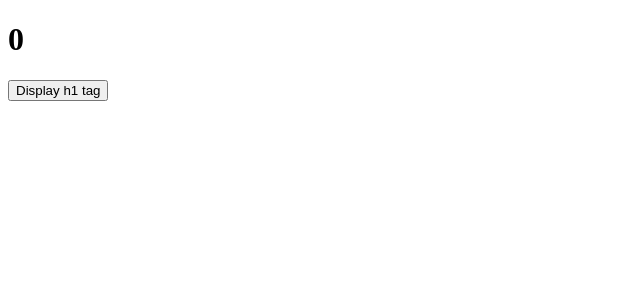
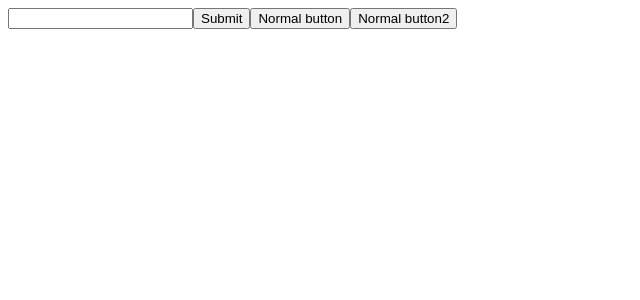
Before and after one commit to codewithsheetal/ReactSession17Dec, a React (Vite) app: page / in a window 1280 px wide. Shown: the top 300 px of the page, without its empty margins (0-640 px from the left). Built offline with nearby package versions, Linux system fonts and the light colour scheme.

Commit message:
form component

```diff
--- a/src/App.jsx
+++ b/src/App.jsx
@@ -11,6 +11,7 @@ import Component from './component/Component'
 import Arrowcomp from './component/Arrowcomp'
 import Event from './component/Event'
 import StateExample from './component/StateExample'
+import Form from './component/Form/Form'
 
 function App() {
 
@@ -22,7 +23,8 @@ function App() {
     <Conditional/> */}
     {/* <Component/> */}
     {/* <Event/> */}
-    <StateExample/>
+    {/* <StateExample/> */}
+    <Form/>
 
     </>
   )
--- /dev/null
+++ b/src/component/Form/Form.jsx
@@ -0,0 +1,43 @@
+import React, { useState } from 'react'
+
+function Form() {
+    const [name,setName]= useState("");
+    const [fname,setFname]= useState("");
+    const [isSubmitted,setIssubmitted]= useState(false);
+    const [fnameSubmitted,setFnameSubmitted]=useState("");
+
+    let fnamenormal="";
+
+    function handleSubmit(e){
+        e.preventDefault();
+        // console.log(fname);
+        setIssubmitted(true);
+        setFnameSubmitted(fname);
+        fnamenormal=fname;
+        console.log(fnamenormal);
+        setFname("");
+
+    }
+
+    function handleNormalClick(){
+        console.log("hello");
+    }
+
+    return (
+        <>
+        {/* <input type="text" value={name} onChange={(e)=>setName(e.target.value)}/>
+        <h1>{name}</h1> */}
+
+        <form onSubmit={handleSubmit}>
+            <input type="text"  value={fname} onChange={(e)=>setFname(e.target.value)}/>
+            <button type="submit">Submit</button>
+            <button type="button" onClick={handleNormalClick}>Normal button</button>
+            <button type="button" onClick={()=>console.log("normal button 2")}>Normal button2</button>
+        </form>
+
+        {isSubmitted && <h1>your first name is : {fnamenormal}</h1>}
+        </>
+    )
+}
+
+export default Form
```
